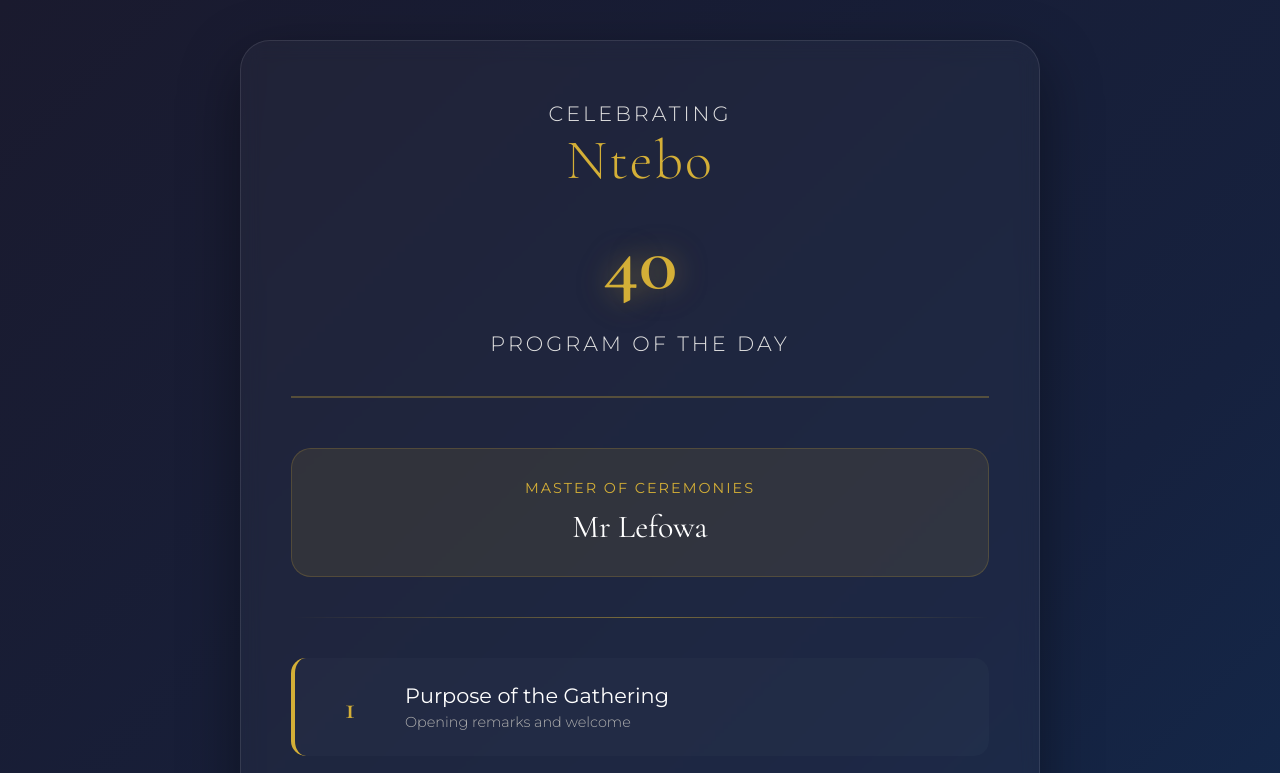
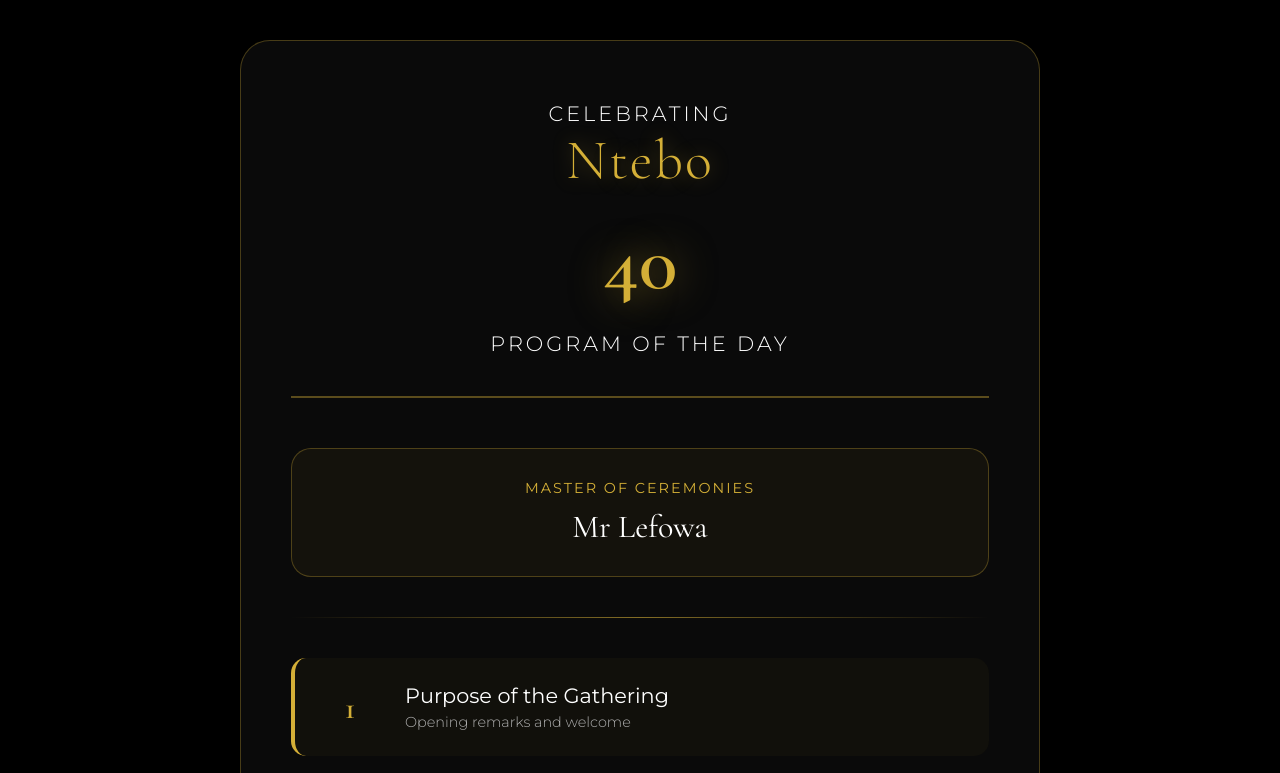
Before and after one commit to Terry-Shalang/ntebo-40th-birthday, a plain HTML site: page index.html in a window 1280 px wide. Shown: the top 773 px of the page. Drawn offline with nearby package versions, Linux system fonts and the light colour scheme.

Commit message:
Refactor styles in index.html for improved design

```diff
--- a/index.html
+++ b/index.html
@@ -15,7 +15,7 @@
 
         body {
             font-family: 'Montserrat', sans-serif;
-            background: linear-gradient(135deg, #1a1a2e 0%, #16213e 50%, #0f3460 100%);
+            background: #000000;
             min-height: 100vh;
             padding: 40px 20px;
             color: #fff;
@@ -24,19 +24,18 @@
         .container {
             max-width: 800px;
             margin: 0 auto;
-            background: rgba(255, 255, 255, 0.03);
-            backdrop-filter: blur(10px);
+            background: #0a0a0a;
             border-radius: 30px;
             padding: 60px 50px;
-            box-shadow: 0 20px 60px rgba(0, 0, 0, 0.4);
-            border: 1px solid rgba(255, 255, 255, 0.1);
+            box-shadow: 0 30px 80px rgba(0, 0, 0, 0.9);
+            border: 1px solid rgba(212, 175, 55, 0.3);
         }
 
         .header {
             text-align: center;
             margin-bottom: 50px;
             padding-bottom: 40px;
-            border-bottom: 2px solid rgba(212, 175, 55, 0.3);
+            border-bottom: 2px solid rgba(212, 175, 55, 0.4);
         }
 
         .title {
@@ -46,12 +45,13 @@
             color: #d4af37;
             margin-bottom: 15px;
             letter-spacing: 2px;
+            text-shadow: 0 0 20px rgba(212, 175, 55, 0.4);
         }
 
         .subtitle {
             font-size: 1.3em;
             font-weight: 300;
-            color: #e0e0e0;
+            color: #fff;
             letter-spacing: 3px;
             text-transform: uppercase;
         }
@@ -61,7 +61,7 @@
             font-size: 5em;
             font-weight: 600;
             color: #d4af37;
-            text-shadow: 0 0 30px rgba(212, 175, 55, 0.5);
+            text-shadow: 0 0 40px rgba(212, 175, 55, 0.6);
             margin: 20px 0;
         }
 
@@ -69,9 +69,9 @@
             text-align: center;
             margin: 40px 0;
             padding: 30px;
-            background: rgba(212, 175, 55, 0.1);
+            background: rgba(212, 175, 55, 0.05);
             border-radius: 20px;
-            border: 1px solid rgba(212, 175, 55, 0.2);
+            border: 1px solid rgba(212, 175, 55, 0.3);
         }
 
         .mc-label {
@@ -98,7 +98,7 @@
             align-items: center;
             padding: 25px 30px;
             margin-bottom: 20px;
-            background: rgba(255, 255, 255, 0.02);
+            background: rgba(212, 175, 55, 0.03);
             border-radius: 15px;
             border-left: 4px solid #d4af37;
             transition: all 0.3s ease;
@@ -113,13 +113,14 @@
             top: 0;
             height: 100%;
             width: 0;
-            background: rgba(212, 175, 55, 0.1);
+            background: rgba(212, 175, 55, 0.08);
             transition: width 0.3s ease;
         }
 
         .program-item:hover {
-            background: rgba(255, 255, 255, 0.05);
+            background: rgba(212, 175, 55, 0.08);
             transform: translateX(10px);
+            border-left-color: #f4d03f;
         }
 
         .program-item:hover::before {
@@ -159,7 +160,7 @@
 
         .divider {
             height: 1px;
-            background: linear-gradient(to right, transparent, rgba(212, 175, 55, 0.5), transparent);
+            background: linear-gradient(to right, transparent, rgba(212, 175, 55, 0.6), transparent);
             margin: 40px 0;
         }
 
@@ -167,25 +168,26 @@
             text-align: center;
             margin-top: 50px;
             padding-top: 30px;
-            border-top: 1px solid rgba(212, 175, 55, 0.2);
+            border-top: 1px solid rgba(212, 175, 55, 0.3);
         }
 
         .footer-text {
             font-size: 0.9em;
-            color: #b0b0b0;
+            color: #d4af37;
             font-weight: 300;
             font-style: italic;
         }
 
         .sparkle {
             display: inline-block;
-            color: #d4af37;
+            color: #f4d03f;
             animation: sparkle 2s ease-in-out infinite;
+            text-shadow: 0 0 10px rgba(212, 175, 55, 0.6);
         }
 
         @keyframes sparkle {
             0%, 100% { opacity: 1; transform: scale(1); }
-            50% { opacity: 0.5; transform: scale(1.2); }
+            50% { opacity: 0.6; transform: scale(1.2); }
         }
 
         @media (max-width: 768px) {
```
